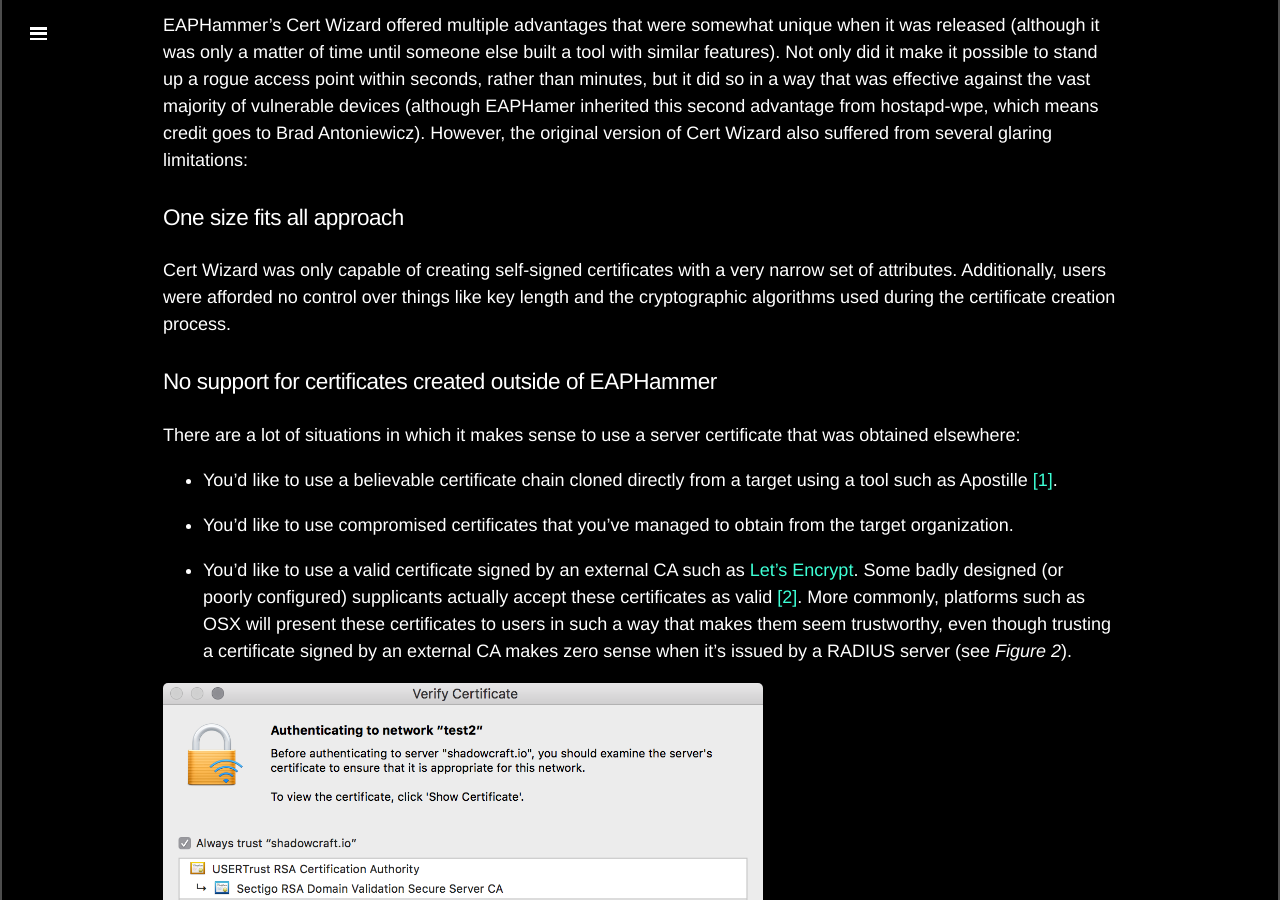
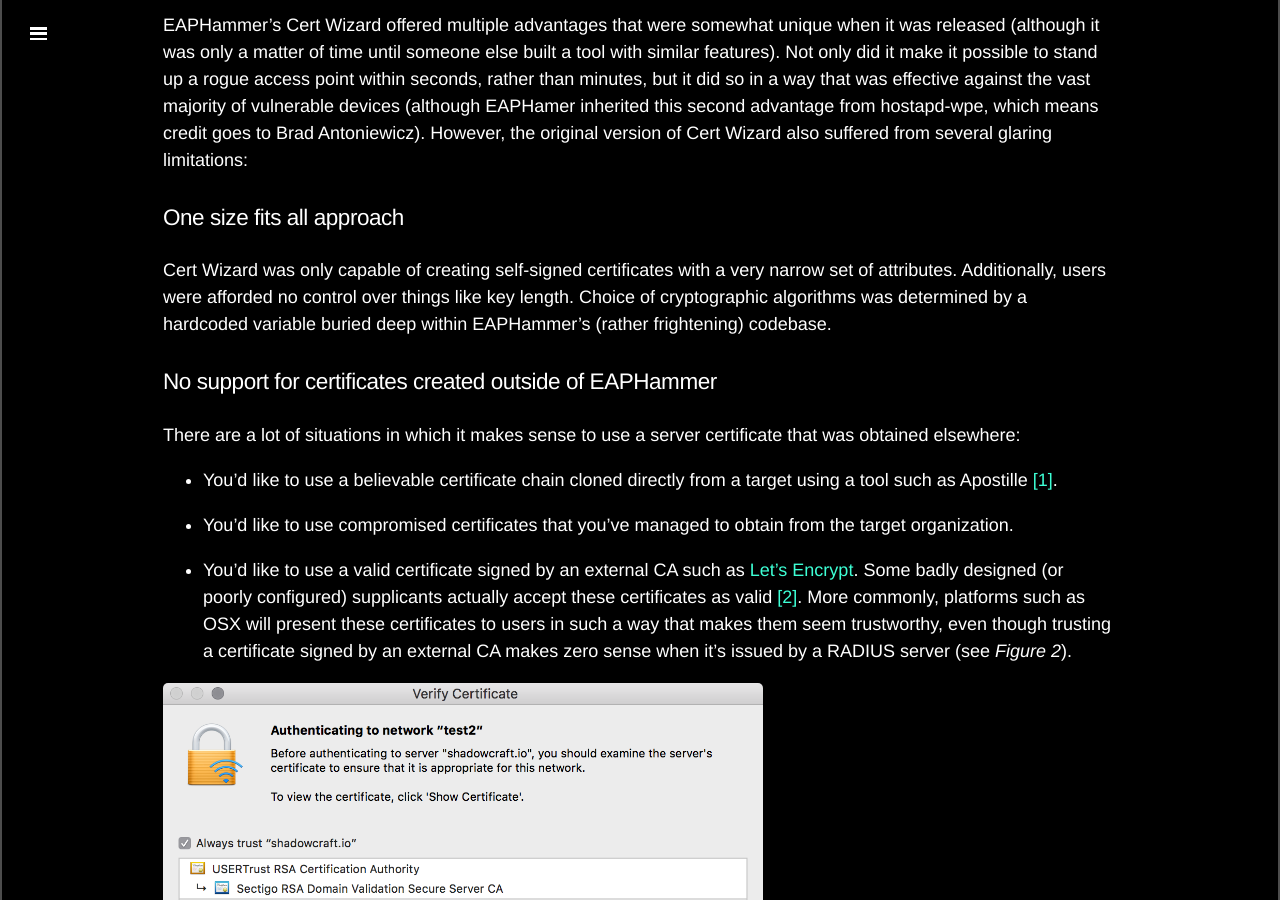
Before and after one commit to s0lst1c3/s0lst1c3.github.io, a Jekyll site: the page built from _posts/2019-04-18-eaphammer-v0-7-0-certificate-handling.md, in a window 1280 px wide and 900 px high, scrolled down 1231 px. Built offline with Jekyll 4.4.1, drawn with Linux system fonts in a browser that asks for light colours; Markdown is read by kramdown in place of the engine named in the settings; comment, search, counter and statistics services are not loaded.

Commit message:
Update 2019-04-18-eaphammer-v0-7-0-certificate-handling.md

```diff
--- a/_posts/2019-04-18-eaphammer-v0-7-0-certificate-handling.md
+++ b/_posts/2019-04-18-eaphammer-v0-7-0-certificate-handling.md
@@ -24,7 +24,7 @@
 
 ### One size fits all approach
 
-Cert Wizard was only capable of creating self-signed certificates with a very narrow set of attributes. Additionally, users were afforded no control over things like key length and the cryptographic algorithms used during the certificate creation process.
+Cert Wizard was only capable of creating self-signed certificates with a very narrow set of attributes. Additionally, users were afforded no control over things like key length. Choice of cryptographic algorithms was determined by a hardcoded variable buried deep within EAPHammer's (rather frightening) codebase.
 
 ### No support for certificates created outside of EAPHammer
 
```
